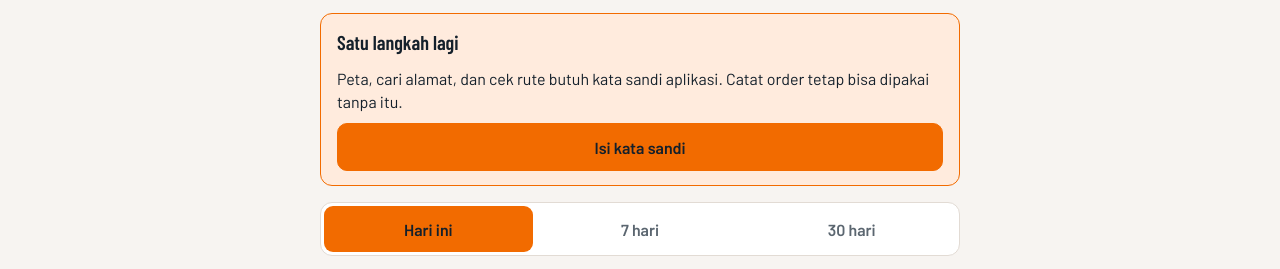
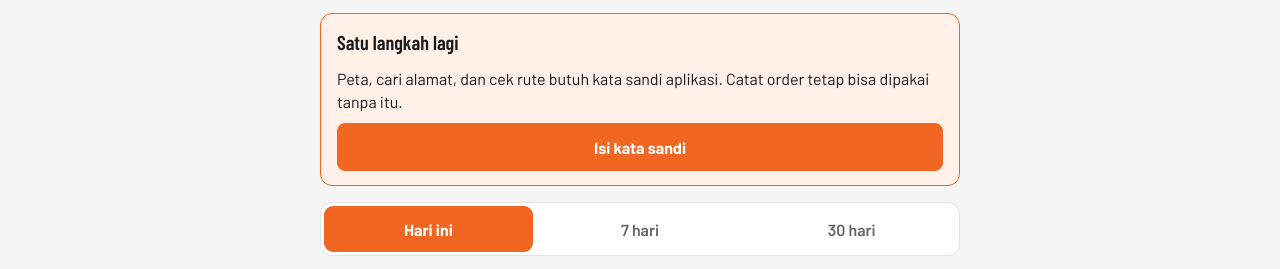
Before and after one commit to ycxvas/catatan-narik, a plain HTML site: page public/index.html in a window 1280 px wide. Shown: the part 111-380 px from the top of the page. Drawn offline with nearby package versions, Linux system fonts and the light colour scheme.

Commit message:
Tema ala Lalamove: oranye #F16622, latar abu muda, kartu putih, tombol teks putih

```diff
--- a/public/index.html
+++ b/public/index.html
@@ -3,17 +3,17 @@
 <head>
 <meta charset="utf-8">
 <meta name="viewport" content="width=device-width, initial-scale=1, viewport-fit=cover">
-<meta name="theme-color" content="#F26B00">
+<meta name="theme-color" content="#F16622">
 <title>Catatan Narik</title>
 <link rel="stylesheet" href="https://cdnjs.cloudflare.com/ajax/libs/leaflet/1.9.4/leaflet.min.css">
 <link rel="preconnect" href="https://fonts.googleapis.com">
 <link rel="preconnect" href="https://fonts.gstatic.com" crossorigin>
-<link rel="stylesheet" href="https://fonts.googleapis.com/css2?family=Barlow+Condensed:wght@500;600;700&family=Barlow:wght@400;500;600&display=swap">
+<link rel="stylesheet" href="https://fonts.googleapis.com/css2?family=Barlow+Condensed:wght@500;600;700&family=Barlow:wght@400;500;600;700&display=swap">
 <style>
 :root {
   color-scheme: light;
-  --bg: #F7F4F1; --surface: #FFFFFF; --fg: #14202B; --muted: #5B6670; --line: #E2DBD4; --soft: #FFEBDD;
-  --accent: #F26B00; --accent-fg: #14202B; --accent-ink: #B34700; --bar: #F9C49A; --peak: #E8A100; --good: #0B7A4A; --bad: #BE3A2B;
+  --bg: #F5F5F5; --surface: #FFFFFF; --fg: #1A1A1A; --muted: #666666; --line: #E5E5E5; --soft: #FFF1E8;
+  --accent: #F16622; --accent-fg: #FFFFFF; --accent-ink: #B34700; --bar: #F9C49A; --peak: #E8A100; --good: #0B7A4A; --bad: #BE3A2B;
   --font-display: 'Barlow Condensed', 'Arial Narrow', 'Helvetica Neue', Arial, sans-serif;
   --font-body: 'Barlow', 'Helvetica Neue', Arial, sans-serif;
 }
@@ -47,7 +47,7 @@ p { margin: 0; }
 .card { background: var(--surface); border: 1px solid var(--line); border-radius: 12px; padding: 16px; }
 button { font: inherit; cursor: pointer; }
 button:focus-visible, input:focus-visible, select:focus-visible, summary:focus-visible, a:focus-visible { outline: 3px solid var(--accent-ink); outline-offset: 2px; }
-.btn { min-height: 48px; padding: 0 16px; border-radius: 10px; border: 1px solid var(--accent); background: var(--accent); color: var(--accent-fg); font-weight: 600; }
+.btn { min-height: 48px; padding: 0 16px; border-radius: 8px; border: 1px solid var(--accent); background: var(--accent); color: var(--accent-fg); font-weight: 700; }
 .btn.ghost { background: transparent; color: var(--accent-ink); border-color: var(--accent-ink); }
 .btn.block { width: 100%; }
 .btn.small { min-height: 40px; padding: 0 12px; font-size: 14px; }
@@ -55,7 +55,7 @@ button:focus-visible, input:focus-visible, select:focus-visible, summary:focus-v
 .seg { display: grid; grid-template-columns: repeat(3, 1fr); background: var(--surface); border: 1px solid var(--line); border-radius: 12px; padding: 3px; gap: 3px; }
 .seg.two { grid-template-columns: repeat(2, 1fr); }
 .seg button { min-height: 46px; border: 0; border-radius: 9px; background: transparent; color: var(--muted); font-weight: 600; }
-.seg button[aria-pressed="true"] { background: var(--accent); color: var(--accent-fg); }
+.seg button[aria-pressed="true"] { background: var(--accent); color: var(--accent-fg); font-weight: 700; }
 .banner { background: var(--soft); border: 1px solid var(--accent); border-radius: 12px; padding: 14px 16px; display: flex; flex-direction: column; gap: 10px; }
 .banner strong { font-family: var(--font-display); font-size: 20px; font-weight: 600; }
 .banner a.btn { display: inline-flex; align-items: center; justify-content: center; text-decoration: none; }
```
